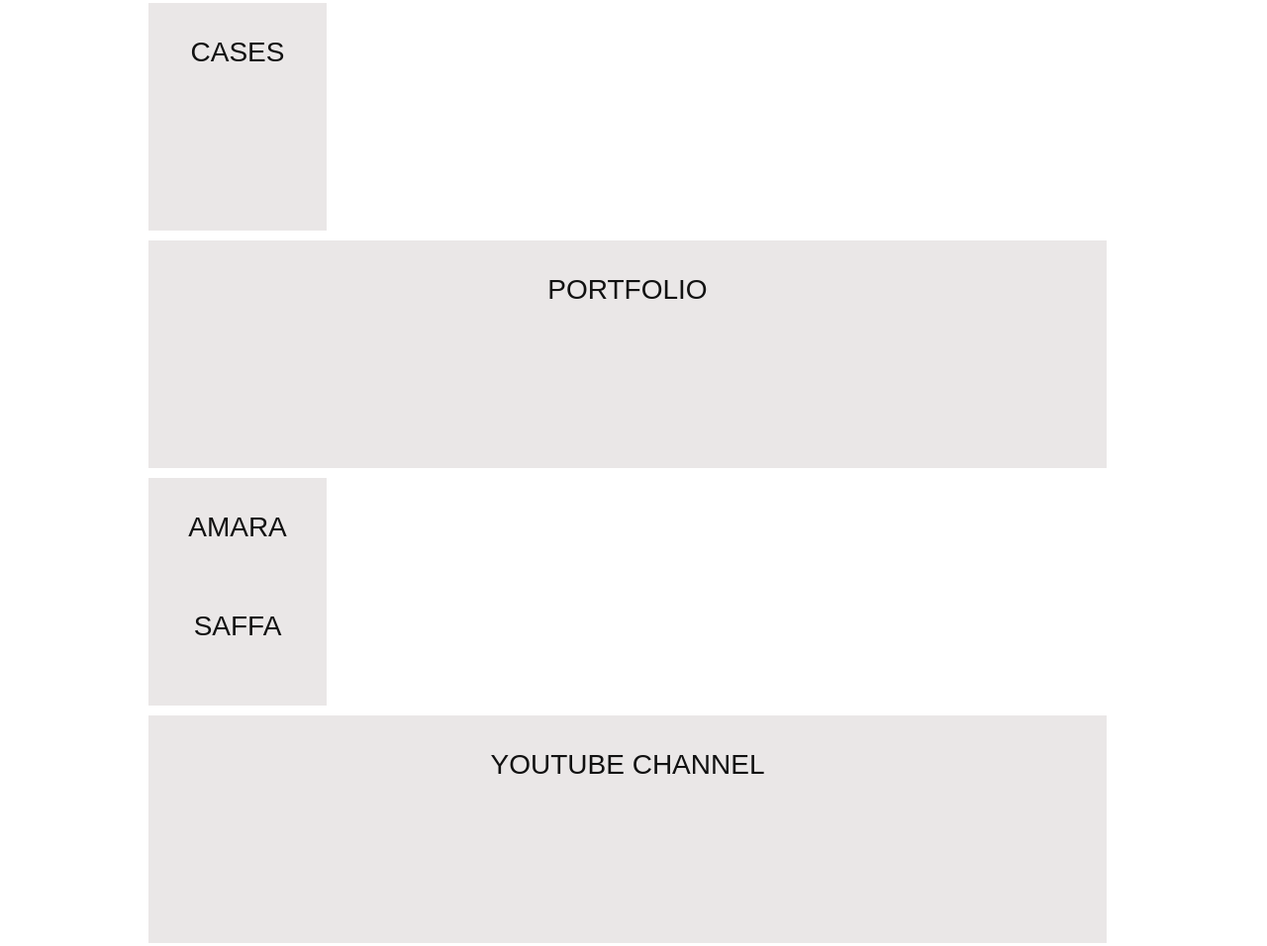
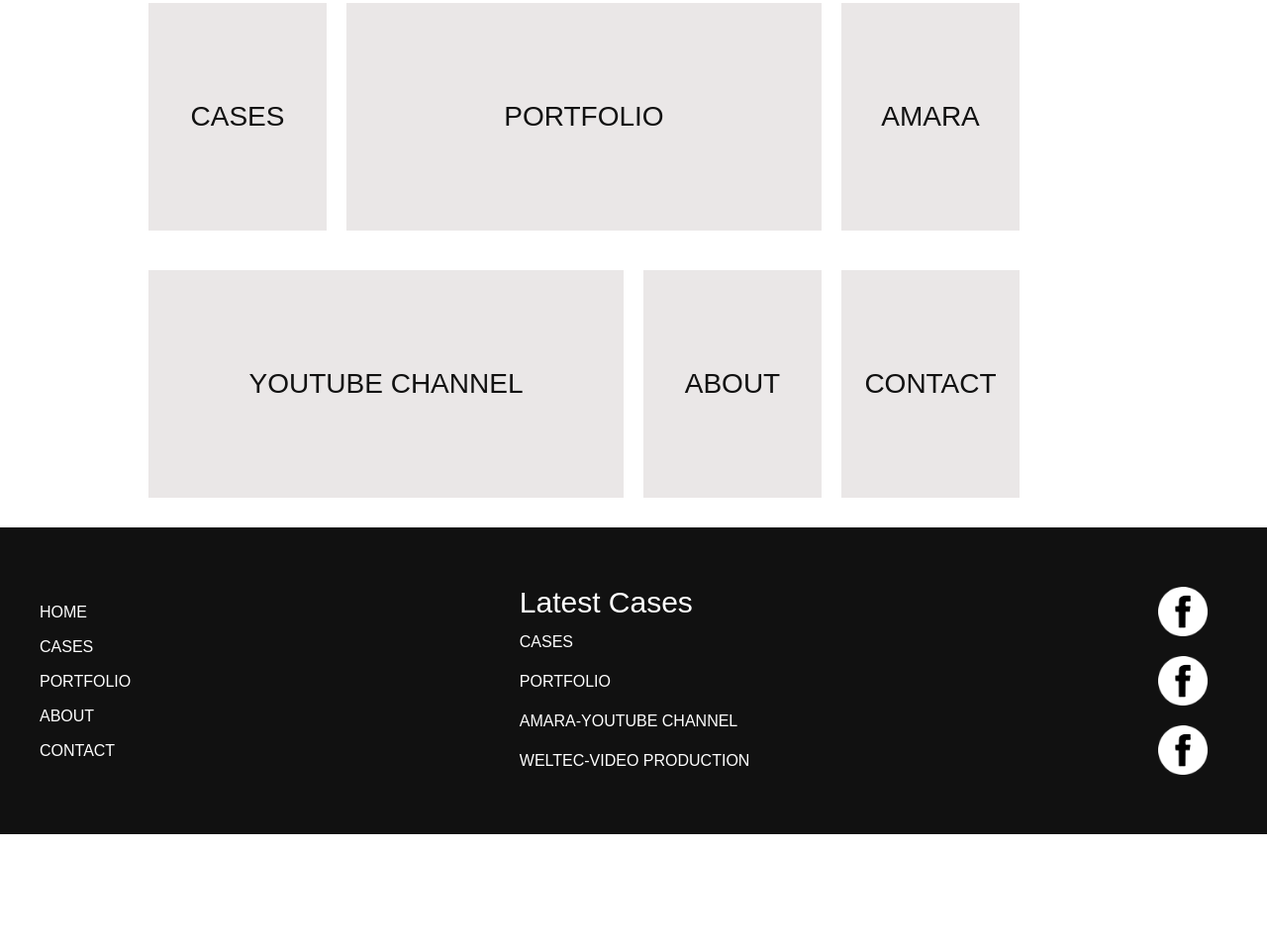
Before and after one commit to AMARASAFFA001/web-design-portfolio, a plain HTML site: page index.html in a window 1280 px wide. Shown: the part 707-1663 px from the top of the page at 99% size. After the commit the page ends 1550 px from the top, so only its background shows below. Drawn offline with Linux system fonts and the light colour scheme.

Commit message:
have just completed my desktop view- as it is now well responsive for diffrent divices

```diff
--- a/css/style.css
+++ b/css/style.css
@@ -180,14 +180,31 @@ header nav .header-cases {
       .index-links div {
         margin: 10px 10px 0;
         height: 230px;
+        float: left;
         background-color: #eae7e7;
       }
 
 
-      .index-boxlink-square{
+      .index-boxlink-squar{
         width: calc(20% - 20px) !important;
       }
 
+      .index-boxlink-rectangle{
+        width: calc(50% - 20px) !important;
+      }
+
+
+      .index-links div {
+        display: flex;
+        align-items: center;
+        justify-content: center;
+        margin-bottom: 30px;
+        text-align: center;
+      }
+
+      .index-links div h2 {
+       text-align: center;
+      }
 
 
 }
@@ -232,3 +249,22 @@ footer ul li a {
   display: block;
   margin: 20px;
 }
+
+
+
+@media only screen and (min-width: 1000px){
+  footer {
+
+    margin-top: 40px;
+    display: flex;
+    justify-content: space-between;
+    align-items: center;
+  }
+
+  .latest-cases {
+    display: block;
+    line-height: 35px;
+    color: #ffffff;
+    font-size: 30px;
+  }
+}
--- a/index.html
+++ b/index.html
@@ -31,11 +31,10 @@
            </div>
             </section>
 
-
-            <div class="wrapper">
+ <div class="wrapper">
          <section class="index-links">
                <a href="cases.html">
-                <div class="index-boxlink-square">
+                <div class="index-boxlink-squar">
                     <h2>Cases</h2>
                 </div>
                </a>
@@ -45,8 +44,8 @@
                     </div>
                 </a>
                 <a href="amara.html">
-                    <div class="index-boxlink-square">
-                        <h2>Amara Saffa</h2>
+                    <div class="index-boxlink-squar">
+                        <h2>Amara</h2>
                     </div>
                 </a>
                 <a href="youtube.html">
```
Also changed, not shown: 1 other file.
